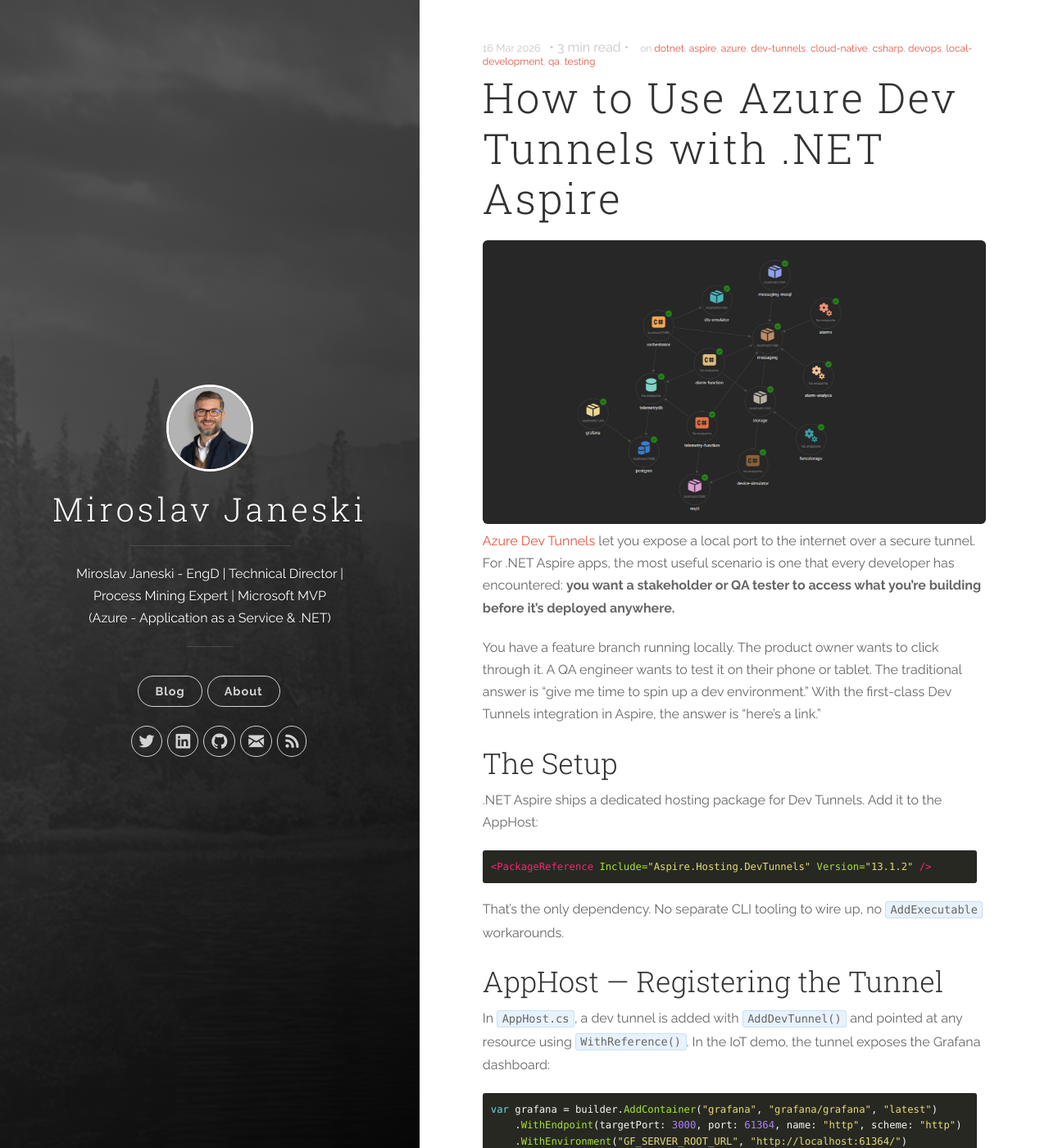
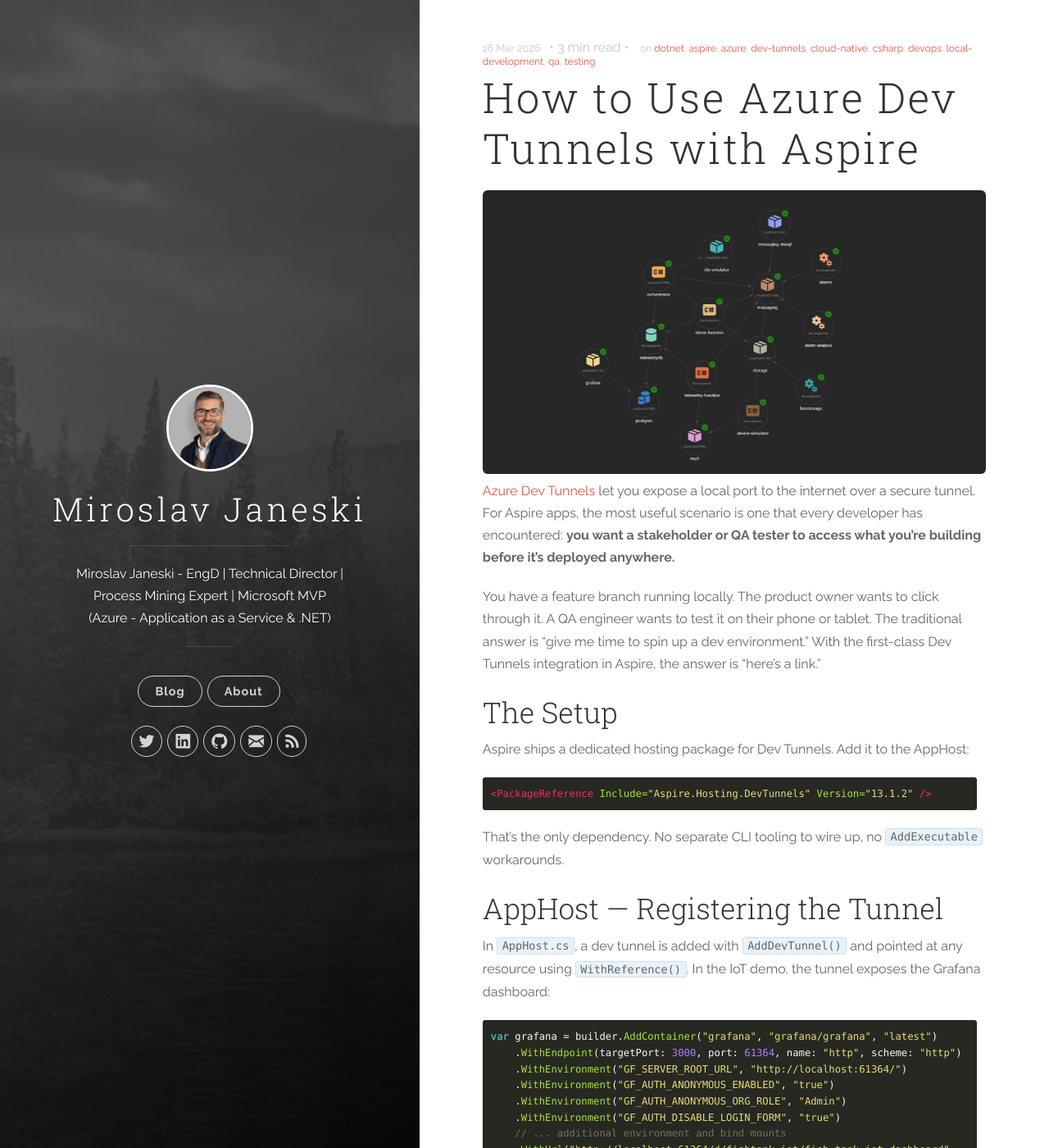
Before and after one commit to janeski/janeski.github.io, a Jekyll site: the page built from _posts/2026-03-16-azure-dev-tunnels-net-aspire.markdown, in a window 1280 px wide and 1400 px high. Shown: the whole window at 82% size. Built offline with Jekyll 4.4.1, drawn with Linux system fonts in a browser that asks for light colours.

````diff
--- a/_posts/2026-03-16-azure-dev-tunnels-net-aspire.markdown
+++ b/_posts/2026-03-16-azure-dev-tunnels-net-aspire.markdown
@@ -1,19 +1,19 @@
 ---
-title: "How to Use Azure Dev Tunnels with .NET Aspire"
+title: "How to Use Azure Dev Tunnels with Aspire"
 date: 2026-03-16 08:45:00
-description: "Share your locally running .NET Aspire app with stakeholders and QA testers on any device — no deployment required — using the first-class Aspire Dev Tunnels integration."
+description: "Share your locally running Aspire app with stakeholders and QA testers on any device — no deployment required — using the first-class Aspire Dev Tunnels integration."
 categories: [cloud, dotnet]
 tags: [dotnet, aspire, azure, dev-tunnels, cloud-native, csharp, devops, local-development, qa, testing]
 image: /images/posts/Aspire_Dashboard_Resource_Graph.png
 ---
 
-[Azure Dev Tunnels](https://learn.microsoft.com/en-us/azure/developer/dev-tunnels/overview?wt.mc_id=MVP_395548) let you expose a local port to the internet over a secure tunnel. For .NET Aspire apps, the most useful scenario is one that every developer has encountered: **you want a stakeholder or QA tester to access what you're building before it's deployed anywhere.**
+[Azure Dev Tunnels](https://learn.microsoft.com/en-us/azure/developer/dev-tunnels/overview?wt.mc_id=MVP_395548) let you expose a local port to the internet over a secure tunnel. For Aspire apps, the most useful scenario is one that every developer has encountered: **you want a stakeholder or QA tester to access what you're building before it's deployed anywhere.**
 
 You have a feature branch running locally. The product owner wants to click through it. A QA engineer wants to test it on their phone or tablet. The traditional answer is "give me time to spin up a dev environment." With the first-class Dev Tunnels integration in Aspire, the answer is "here's a link."
 
 ## The Setup
 
-.NET Aspire ships a dedicated hosting package for Dev Tunnels. Add it to the AppHost:
+Aspire ships a dedicated hosting package for Dev Tunnels. Add it to the AppHost:
 
 ```xml
 <PackageReference Include="Aspire.Hosting.DevTunnels" Version="13.1.2" />
````
Also changed, not shown: CLAUDE.md (added, +50 -0 lines).
